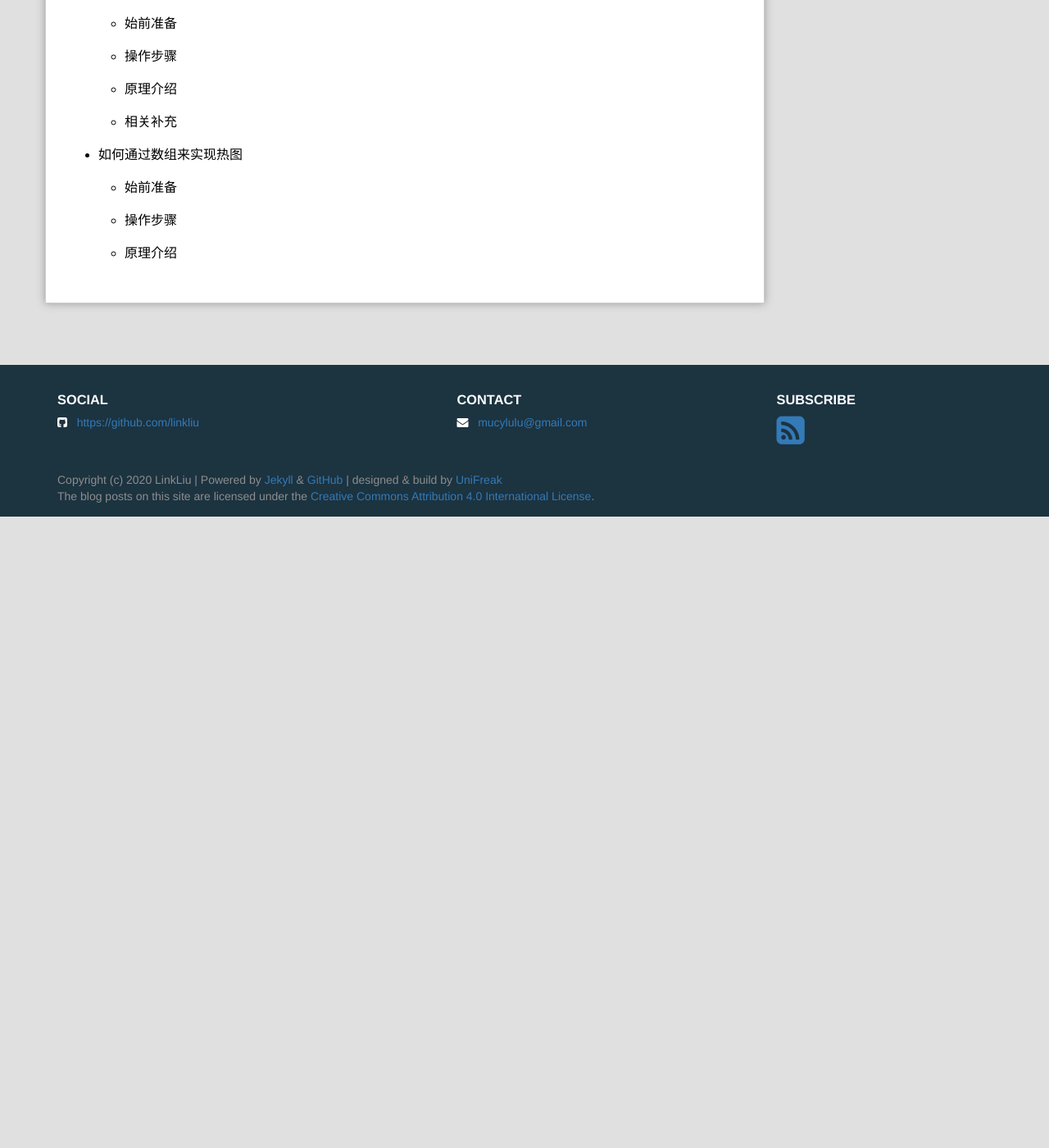
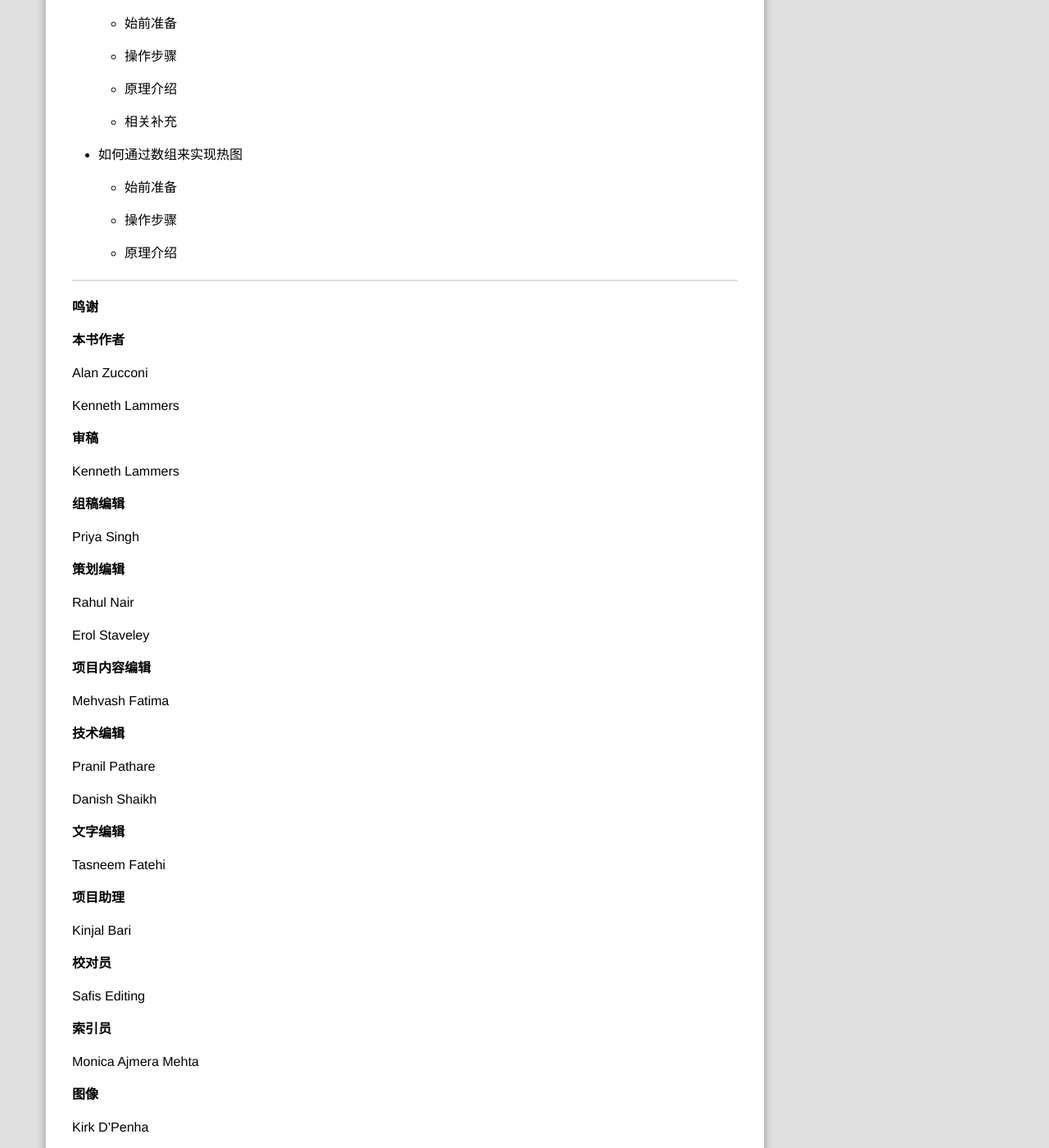
Before and after one commit to linkliu/tech-landscape, a Jekyll site: the page built from _posts/2020-08-04-Unity 5.x Shaders and Effects Cookbook中文版.md, in a window 1280 px wide and 1400 px high, scrolled down 11690 px. Shown: the whole window at 82% size. Built offline with Jekyll 4.4.1, drawn with Linux system fonts in a browser that asks for light colours; comment, search, counter and statistics services are not loaded; before the commit the page ends 12320 px from its top, so only the background shows below that; some of the changed text lies outside the part shown.

Commit message:
鸣谢的内容

```diff
--- a/_posts/2020-08-04-Unity 5.x Shaders and Effects Cookbook中文版.md
+++ b/_posts/2020-08-04-Unity 5.x Shaders and Effects Cookbook中文版.md
@@ -13,7 +13,7 @@ tags: [U3D, Shader,Cookbook,中文版]
 
 ## 目录表
 
-## 鸣谢
+## [鸣谢](#credits)
 
 ## 关于作者
 
@@ -535,3 +535,79 @@ tags: [U3D, Shader,Cookbook,中文版]
   - 操作步骤
 
   - 原理介绍
+
+
+
+
+
+
+
+***
+
+<span id="credits"></span>
+
+**鸣谢**
+
+**本书作者**
+
+Alan Zucconi
+
+Kenneth Lammers
+
+**审稿**
+
+Kenneth Lammers
+
+**组稿编辑**
+
+Priya Singh
+
+**策划编辑**
+
+Rahul Nair
+
+Erol Staveley
+
+**项目内容编辑**
+
+Mehvash Fatima
+
+**技术编辑**
+
+Pranil Pathare
+
+Danish Shaikh
+
+**文字编辑**
+
+Tasneem Fatehi
+
+**项目助理**
+
+Kinjal Bari
+
+**校对员**
+
+Safis Editing
+
+**索引员**
+
+Monica Ajmera Mehta
+
+**图像**
+
+Kirk D’Penha
+
+Disha Haria
+
+**制作协调员**
+
+Nilesh Mohite
+
+**封面设计**
+
+Nilesh Mohite
+
+
+
+---
```
Also changed, not shown: _posts/2020-08-05-鸣谢.md (added, +61 -0 lines).
